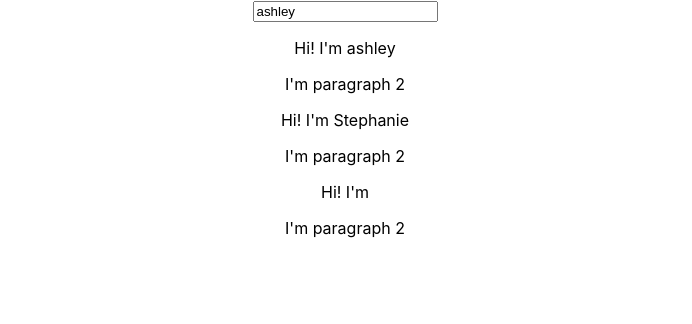
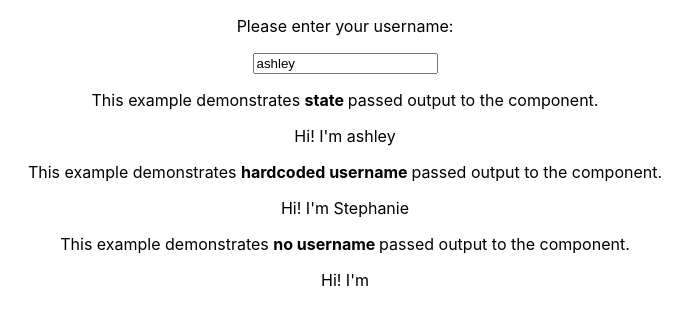
Before and after one commit to ashwri/React-Component-Exercise, a React (Create React App) app: page / in a window 1280 px wide. Shown: the top 324 px of the page, without its empty margins (295-987 px from the left). Built offline with nearby package versions, Linux system fonts and the light colour scheme.

Commit message:
Added more details to the output component

```diff
--- a/src/App.js
+++ b/src/App.js
@@ -16,10 +16,11 @@ class App extends Component {
   render(){
     return (
       <div className="App">
+        <p> Please enter your username: </p>
         <UserInput acceptUsername = {this.inputHandler} currentName = {this.state.username}/>
-        <UserOutput username = {this.state.username}/>
-        <UserOutput username= "Stephanie"/>
-        <UserOutput/>
+        <UserOutput username = {this.state.username} type = "state"/>
+        <UserOutput username= "Stephanie" type= "hardcoded username"/>
+        <UserOutput type="no username"/>
       </div>
     );
   }
--- a/src/UserOutput/UserOutput.js
+++ b/src/UserOutput/UserOutput.js
@@ -3,8 +3,8 @@ import React from 'react';
 const userOutput = (props) => {
     return (
         <div>
+            <p> This example demonstrates <b> {props.type} </b>  passed output to the component. </p>
             <p> Hi! I'm {props.username} </p>
-            <p> I'm paragraph 2 </p>
         </div>
     )
 }
```
